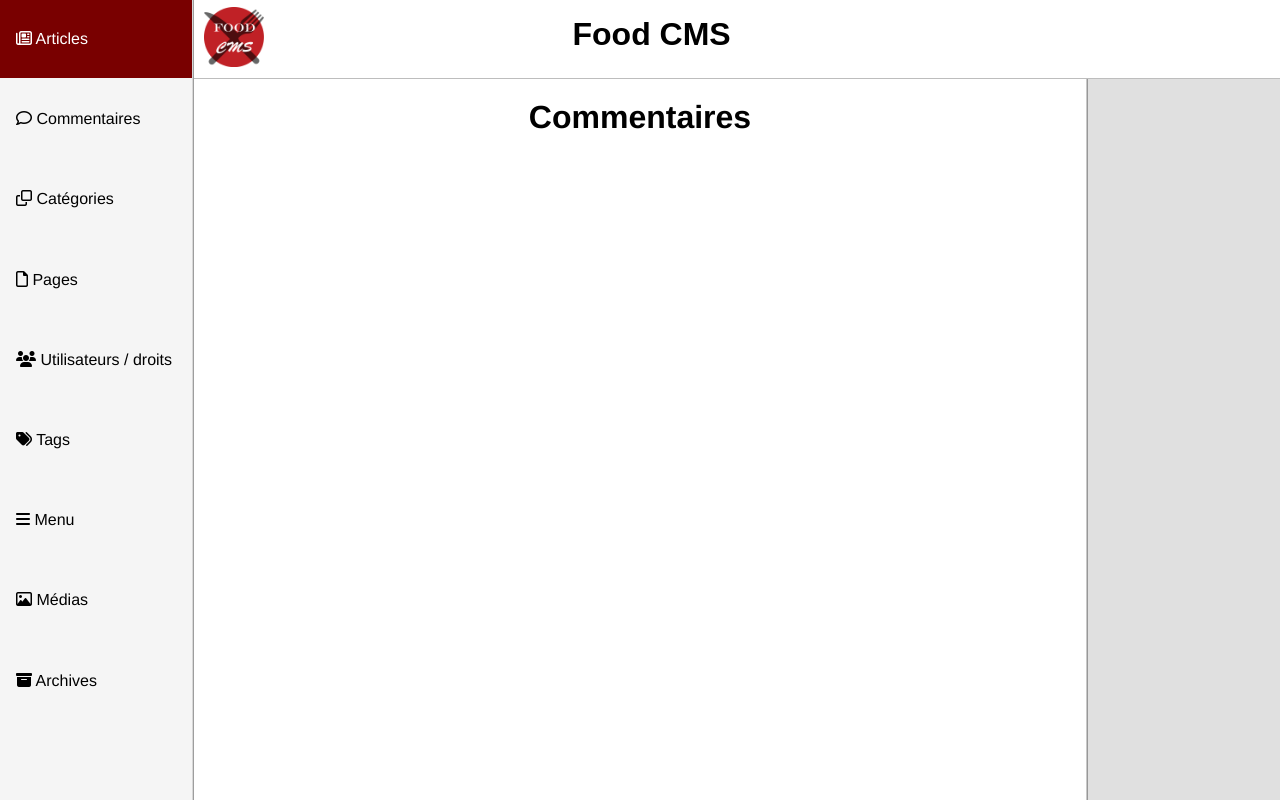
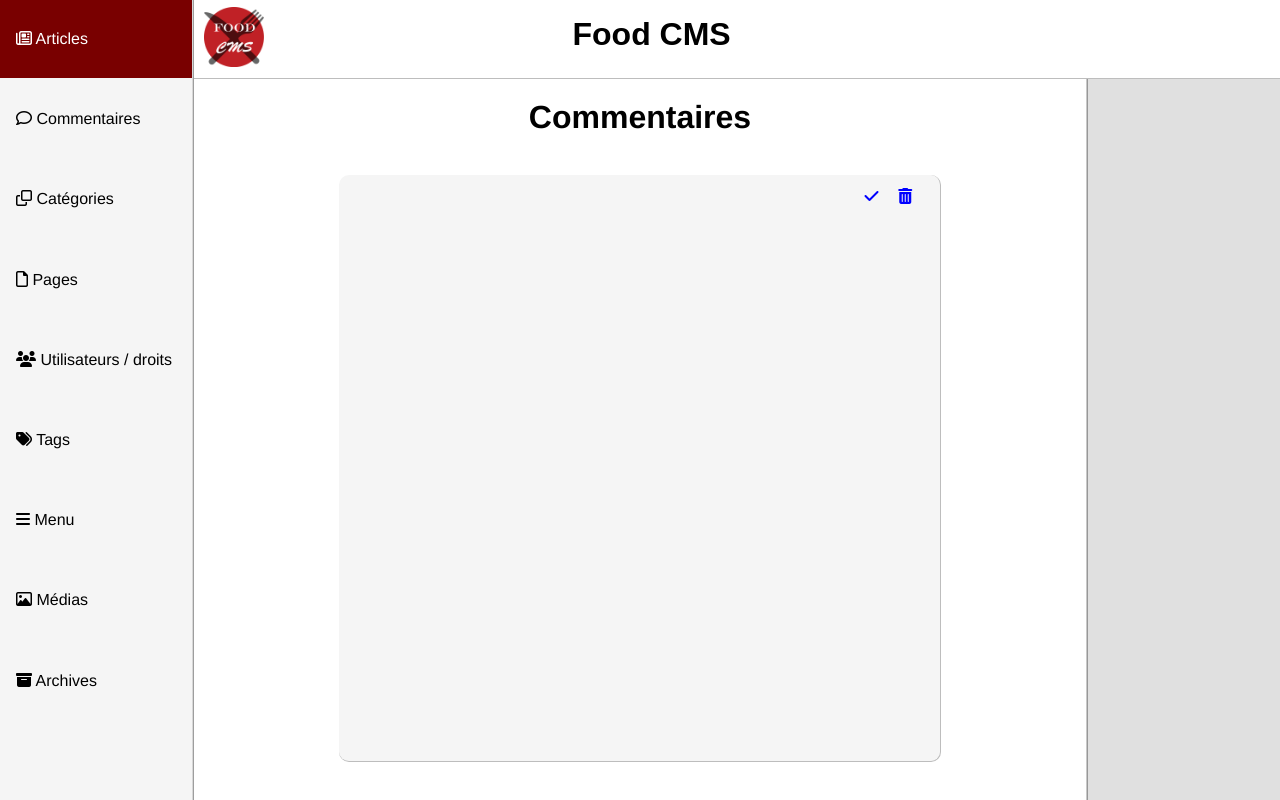
Before and after one commit to Robilol/foodcms, a PHP site: page /admin/comment in a window 1280 px wide. Run offline with PHP 8.4, Linux system fonts and the light colour scheme; tables that the repository leaves empty or names only in its code hold one stand-in row (values such as "Sample post"); data that the repository does not hold is empty; some libraries are stand-ins or nearby versions.

Commit message:
some modif sur commentaire bo

```diff
--- a/assets/css/bo.css
+++ b/assets/css/bo.css
@@ -509,6 +509,10 @@
   width: 75%;
   font-size: 20px;
 }
+.articleDiv a, .commentDivInside a{
+  color: blue;
+  text-decoration: none;
+ }
 .articleDiv i, .commentDivInside i{
   margin-left: 5px;
   width: 5%;
@@ -627,5 +631,5 @@
 .commentDivInside
 {
     overflow-y: auto;
-    height: 80vh;
+    height: 70vh;
 }
--- a/controllers/Admin/CommentController.class.php
+++ b/controllers/Admin/CommentController.class.php
@@ -5,8 +5,8 @@
   public function indexAction(){
     $v = new View("admin/comment","backend");
     $comment = new Comment(-1);
-    $inactiveComment = $comment->getAll(0, "DESC", 1, 0);
-    $allComment = $comment->getAll(0, "DESC", 0, 0);
+    $inactiveComment = $comment->getAll(0, "DESC", 0, 0);
+    $allComment = $comment->getAll(0, "DESC", 1, 0);
     $v->assign("allComment", $allComment);
     $v->assign("inactiveComment", $inactiveComment);
   }
--- a/models/Comment.class.php
+++ b/models/Comment.class.php
@@ -132,10 +132,10 @@
             return [
                 "options"=>[
                     "method"    =>"POST",
-                    "action"    =>"/admin/comment/moderate/".$thisComment['id'],
+                    "action"    =>"/admin/comment/delete/".$thisComment['id'],
                     "class"     =>"form-group",
                     "id"        =>"commentEditForm",
-                    "submit"    =>"Mettre en ligne"
+                    "submit"    =>"Archiver"
                 ],
 
                 "struct"=>[
--- a/views/admin/comment.view.php
+++ b/views/admin/comment.view.php
@@ -24,10 +24,10 @@
   <?php
   }else{
     if($link[2]!="show") {
-    $this->includeModal("form", Comment::getCommentCreationForm());
+      //$this->includeModal("form", Comment::getCommentCreationForm());
   }else{
-    $this->includeModal("form", Comment::getCommentEditForm($thisComment));
-      $this->includeModal("form", Comment::getCommentArchivedForm($thisComment));
+      $this->includeModal("form", Comment::getCommentEditForm($thisComment));
+      //$this->includeModal("form", Comment::getCommentArchivedForm($thisComment));
   }}
    ?>
 </section>
--- a/views/admin/index.view.php
+++ b/views/admin/index.view.php
@@ -17,7 +17,7 @@
 		<?php foreach ($this->data["lastArticles"] as $article):?>
 			<div class="articleDiv">
 				<div>
-					<a href="/admin/article/show/<?php echo $article['id']; ?>" class="title"><?php echo $article['title']; ?></a>
+					<p class="title"><?php echo $article['title']; ?></p>
 					<a href="/admin/article/delete/<?php echo $article['id']; ?>"><i class="fa fa-trash"></i></a>
 					<a href="/admin/article/show/<?php echo $article['id']; ?>"><i class="fa fa-pencil-square-o"></i></a>
 					<p><?php echo substr( $article['text'], 0, 140); ?> <br><a href="/admin/article/show/<?php echo $article['id']; ?>">Lire la suite</a></p>
```
